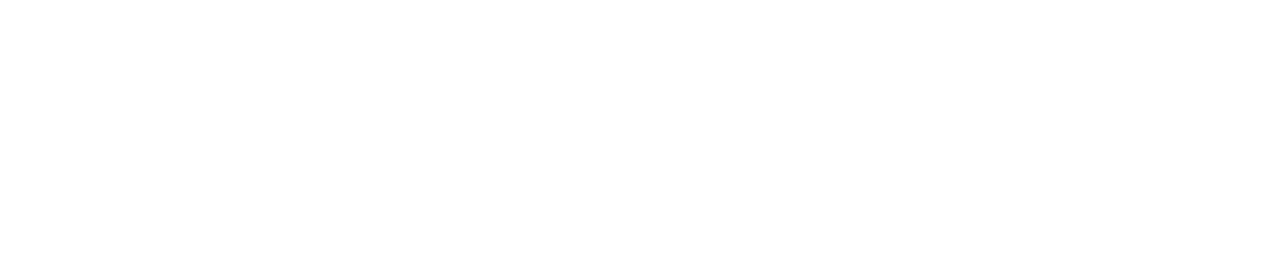
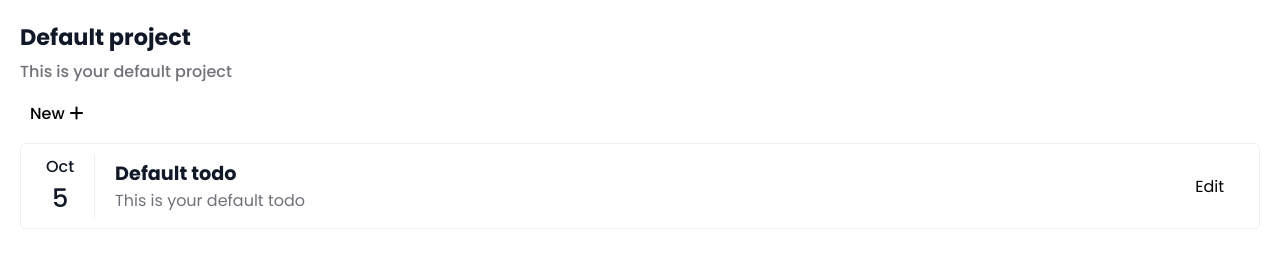
Before and after one commit to zadnap/odin-todo-list, a website built with webpack: page src/template.html in a window 1280 px wide. Built offline with nearby package versions, Linux system fonts and the light colour scheme.

Commit message:
Add header and todolist UI
The data including project information and its
todo list is now retrieved from local storage and
rendered into UI. (By default the user has 1
project including 1 todo item when they visit
the app for the first time)

```diff
--- /dev/null
+++ b/src/assets/styles/header.css
@@ -0,0 +1,16 @@
+header {
+  margin-bottom: 10px;
+}
+
+header .title {
+  display: inline-block;
+  font-size: 1.4rem;
+  margin-bottom: 5px;
+  cursor: pointer;
+}
+
+header .description {
+  font-size: 1rem;
+  color: var(--sub-text-color);
+  font-weight: 500;
+}
--- a/src/assets/styles/main.css
+++ b/src/assets/styles/main.css
@@ -9,7 +9,18 @@ html {
   font-family: "Poppins", system-ui, sans-serif;
   font-weight: 300;
 }
-ul {
+:root {
+  --primary-color: #ffba00;
+  --overlay-color: #00000010;
+  --text-color: #111827;
+  --sub-text-color: #71717a;
+  --cyan: #0284c7;
+  --yellow: #fbbf24;
+  --red: #dc2626;
+}
+
+ul,
+li {
   list-style-type: none;
 }
 button {
@@ -26,3 +37,8 @@ input[type="text"] {
   outline: none;
   padding: 7px 10px;
 }
+
+body {
+  color: var(--text-color);
+  padding: 20px;
+}
--- /dev/null
+++ b/src/assets/styles/todo.css
@@ -0,0 +1,39 @@
+.todo {
+  display: flex;
+  justify-content: space-between;
+  align-items: center;
+  border: 1px solid var(--overlay-color);
+  padding: 10px 25px;
+  border-radius: 5px;
+}
+
+.todo .date {
+  display: flex;
+  flex-direction: column;
+  align-items: center;
+  border-right: 1px solid var(--overlay-color);
+  padding-right: 20px;
+  font-weight: 500;
+}
+.todo .date .day {
+  font-size: 1.6rem;
+}
+
+.todo .content {
+  margin: 0 auto 0 20px;
+}
+.todo .content .title {
+  font-size: 1.2rem;
+}
+.todo .content .description {
+  color: var(--sub-text-color);
+  font-weight: 400;
+}
+
+.todo .edit-btn {
+  font-weight: 400;
+  border-radius: 5px;
+}
+.todo .edit-btn:hover {
+  background-color: var(--overlay-color);
+}
--- /dev/null
+++ b/src/assets/styles/todoList.css
@@ -0,0 +1,17 @@
+.create-todo {
+  margin-bottom: 10px;
+  border-radius: 5px;
+  font-weight: 500;
+  display: flex;
+  align-items: center;
+  gap: 5px;
+}
+.create-todo:hover {
+  background-color: var(--overlay-color);
+}
+
+.todo-list ul {
+  display: flex;
+  flex-direction: column;
+  gap: 10px;
+}
--- /dev/null
+++ b/src/components/header.js
@@ -0,0 +1,16 @@
+import "../assets/styles/header.css";
+
+function Header(title, description) {
+  const headerElement = document.createElement("header");
+
+  headerElement.innerHTML = `
+        <h1 class="title">
+            ${title}
+        </h1>
+        <p class="description">${description}</p>
+    `;
+
+  return headerElement;
+}
+
+export default Header;
--- /dev/null
+++ b/src/components/todo.js
@@ -0,0 +1,28 @@
+import "../assets/styles/todo.css";
+
+import { getDay } from "date-fns";
+import { getMonthName } from "../utils/date-format";
+
+function Todo(title, description, dueDate) {
+  const todoElement = document.createElement("li");
+  todoElement.classList.add("todo");
+
+  const month = getMonthName(dueDate);
+  const day = getDay(dueDate);
+
+  todoElement.innerHTML = `
+        <div class="date">
+            <span class="month">${month}</span>
+            <span class="day">${day}</span>
+        </div>
+        <div class="content">
+            <h4 class="title">${title}</h4>
+            <p class="description">${description}</p>
+        </div>
+        <button class="edit-btn">Edit</button>
+    `;
+
+  return todoElement;
+}
+
+export default Todo;
--- /dev/null
+++ b/src/components/todoList.js
@@ -0,0 +1,24 @@
+import "../assets/styles/todoList.css";
+
+import Todo from "../components/todo";
+
+function TodoList(todoList) {
+  const todoListElement = document.createElement("section");
+  todoListElement.classList.add("todo-list");
+
+  const newTodoBtn = document.createElement("button");
+  newTodoBtn.classList.add("create-todo");
+  newTodoBtn.innerHTML = `New <span><i class="fa-solid fa-plus"></i></span>`;
+
+  const list = document.createElement("ul");
+  todoList.forEach((todo) => {
+    list.appendChild(Todo(todo.title, todo.description, todo.dueDate));
+  });
+
+  todoListElement.appendChild(newTodoBtn);
+  todoListElement.appendChild(list);
+
+  return todoListElement;
+}
+
+export default TodoList;
--- a/src/index.js
+++ b/src/index.js
@@ -1 +1,5 @@
 import "./assets/styles/main.css";
+import { renderProject, renderTodoList } from "./modules/domController";
+
+renderProject();
+renderTodoList();
--- a/src/modules/appController.js
+++ b/src/modules/appController.js
@@ -1,4 +1,3 @@
-import { format } from "date-fns";
 import { getStorage, setStorage } from "../utils/storage";
 import { Project, Todo } from "./models";
 
@@ -11,7 +10,7 @@ if (!localStorage.getItem("projects")) {
     const defaultTodo = new Todo(
       "Default todo",
       "This is your default todo",
-      format(new Date(), "MM/dd/yyyy"),
+      new Date(),
       0
     );
     defaultProject.todos.push(defaultTodo);
--- /dev/null
+++ b/src/modules/domController.js
@@ -0,0 +1,16 @@
+import Header from "../components/header";
+import TodoList from "../components/todoList";
+import { getCurrentProject } from "./appController";
+
+const currentProject = getCurrentProject();
+const body = document.querySelector("body");
+
+function renderProject() {
+  body.prepend(Header(currentProject.title, currentProject.description));
+}
+
+function renderTodoList() {
+  body.appendChild(TodoList(currentProject.todos));
+}
+
+export { renderProject, renderTodoList };
--- a/src/template.html
+++ b/src/template.html
@@ -15,6 +15,10 @@
       href="https://fonts.googleapis.com/css2?family=Poppins:ital,wght@0,100;0,200;0,300;0,400;0,500;0,600;0,700;0,800;0,900;1,100;1,200;1,300;1,400;1,500;1,600;1,700;1,800;1,900&display=swap"
       rel="stylesheet"
     />
+    <script
+      src="https://kit.fontawesome.com/dd409ee73c.js"
+      crossorigin="anonymous"
+    ></script>
   </head>
   <body></body>
 </html>
--- /dev/null
+++ b/src/utils/date-format.js
@@ -0,0 +1,8 @@
+import { format } from "date-fns";
+import { ru } from "date-fns/locale";
+
+function getMonthName(date) {
+  return format(date, "LLL");
+}
+
+export { getMonthName };
```
